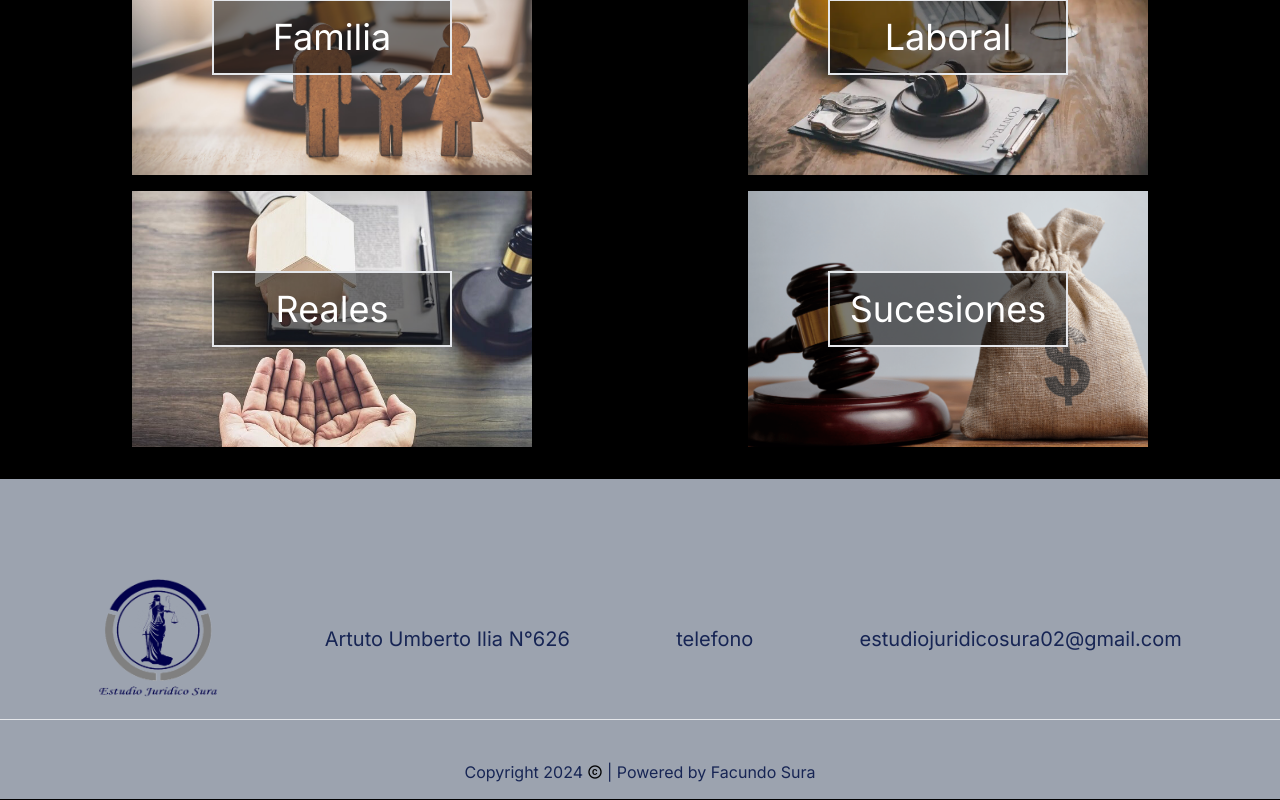
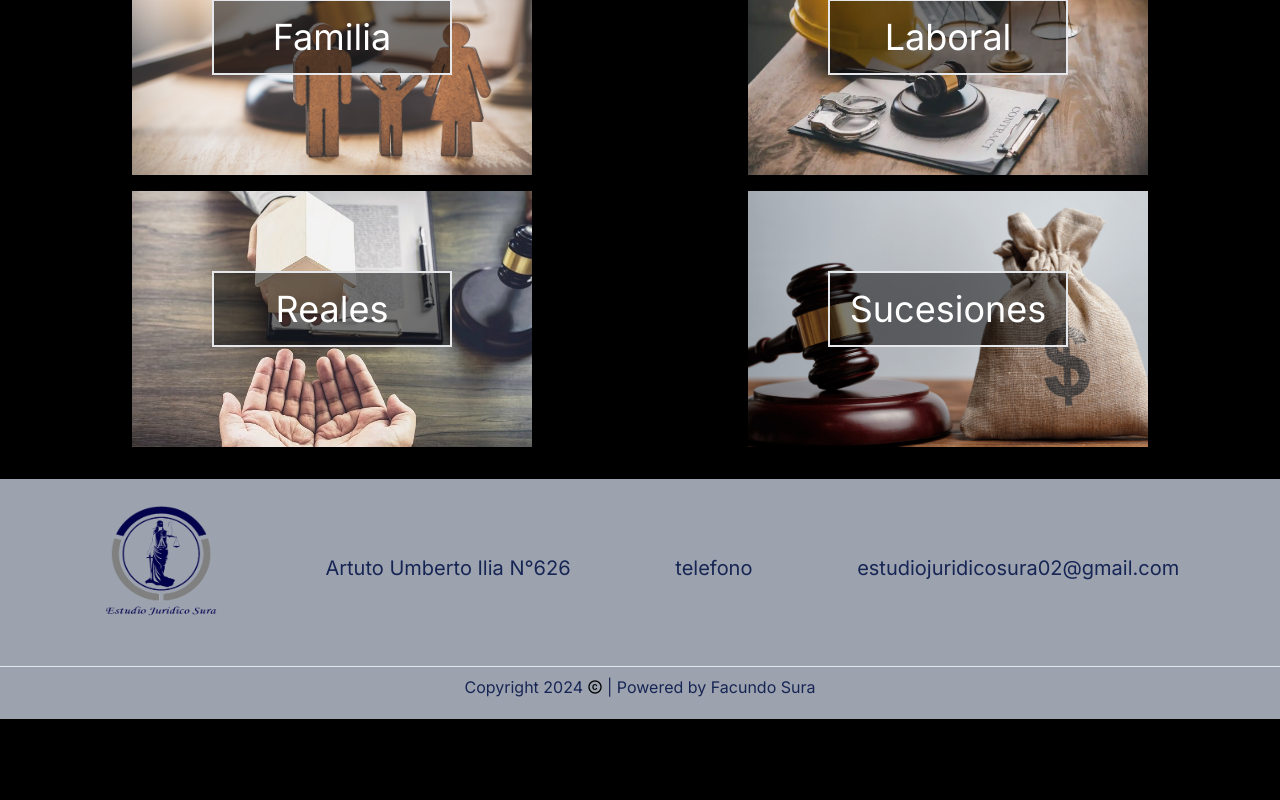
Before and after one commit to Facundo-Sura/estudio-juridico-sura, a Next.js app in the folder client/: page / in a window 1280 px wide. Shown: the part 2261-3061 px from the top of the page. After the commit the page ends 2980 px from the top, so only its background shows below. Built offline with nearby package versions, Linux system fonts and the light colour scheme.

Commit message:
cambios necesarios

```diff
--- a/client/src/components/Footer.tsx
+++ b/client/src/components/Footer.tsx
@@ -5,15 +5,15 @@ import copy from "../../public/imagenes/copyright.png";
 
 export default function Footer() {
   return (
-    <footer className="bg-gray-400 text-blue-950 text-center w-full h-80 pt-20">
-      <main className="h-2/3 flex flex-row justify-evenly justify-items-center items-center">
-        <Image src={logo} alt="logo" className="m-1 p-1 h-32 w-32" />
-        <h2 className="m-1 p-1 text-xl">Artuto Umberto Ilia N°626</h2>
-        <h2 className="m-1 p-1 text-xl">telefono</h2>
-        <h2 className="m-1 p-1 text-xl">estudiojuridicosura02@gmail.com</h2>
+    <footer className="bg-gray-400 text-blue-950 text-center bottom-0 w-full h-60 pt-20">
+      <main className="h-2/3 flex flex-row justify-evenly justify-items-center items-end">
+        <Image src={logo} alt="logo" className="my-10 p-2 h-32 w-32" />
+        <h2 className="my-20 p-1 text-xl">Artuto Umberto Ilia N°626</h2>
+        <h2 className="my-20 p-1 text-xl">telefono</h2>
+        <h2 className="my-20 p-1 text-xl">estudiojuridicosura02@gmail.com</h2>
       </main>
       <hr />
-      <h4 className="m-6 p-4 flex justify-center items-center">
+      <h4 className="m-1 p-1 flex justify-center items-center">
         Copyright 2024{" "}
         <Image src={copy} alt="copyright" className="h-4 w-4 m-1" /> | Powered
         by Facundo Sura
```
Also changed, not shown: 1 other file (tests, documents, lock files or other folders).
